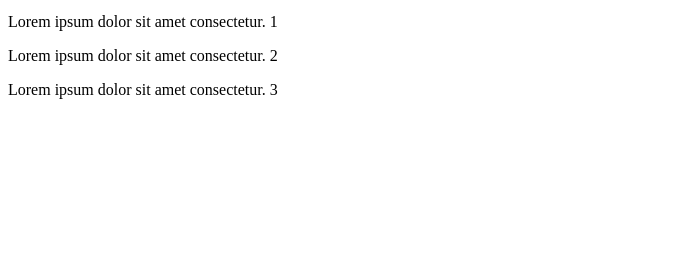
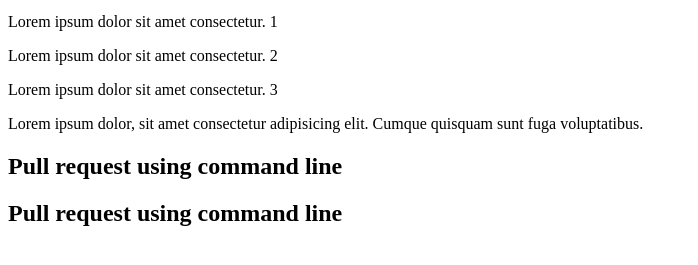
Before and after one commit to Repon-Hasan/learn-pull-request, a plain HTML site: page index.html in a window 1280 px wide. Shown: the part 101-366 px from the top of the page, without its empty margins (0-698 px from the left). Drawn offline with Linux system fonts and the light colour scheme.

Commit message:
pull request from command line

```diff
--- a/index.html
+++ b/index.html
@@ -11,5 +11,8 @@
     <p>Lorem ipsum dolor sit amet consectetur. 1</p>
     <p>Lorem ipsum dolor sit amet consectetur. 2</p>
     <p>Lorem ipsum dolor sit amet consectetur. 3</p>
+    <p>Lorem ipsum dolor, sit amet consectetur adipisicing elit. Cumque quisquam sunt fuga voluptatibus.</p>
+    <h2>Pull request using command line</h2>
+    <h2>Pull request using command line</h2>
 </body>
 </html>
```
